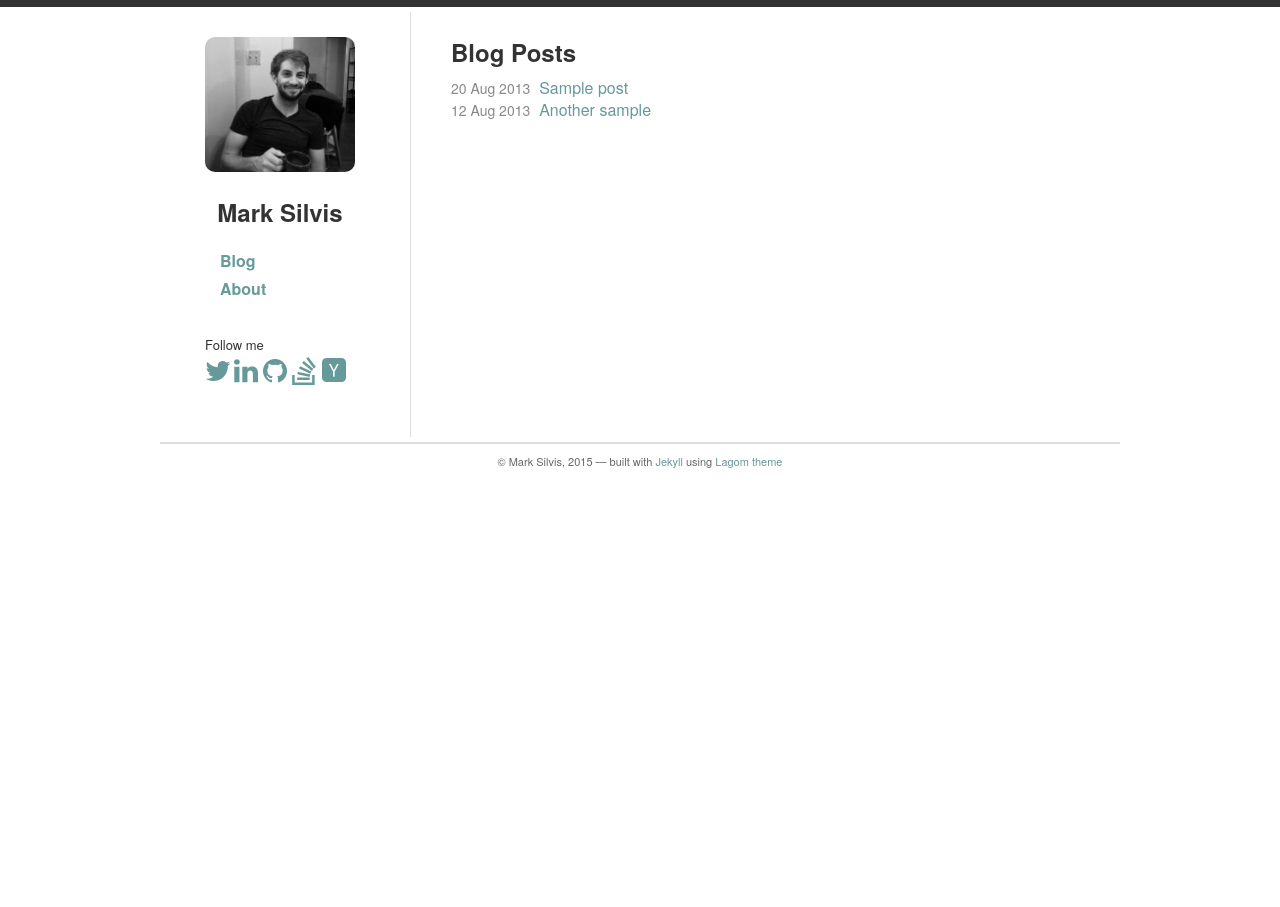
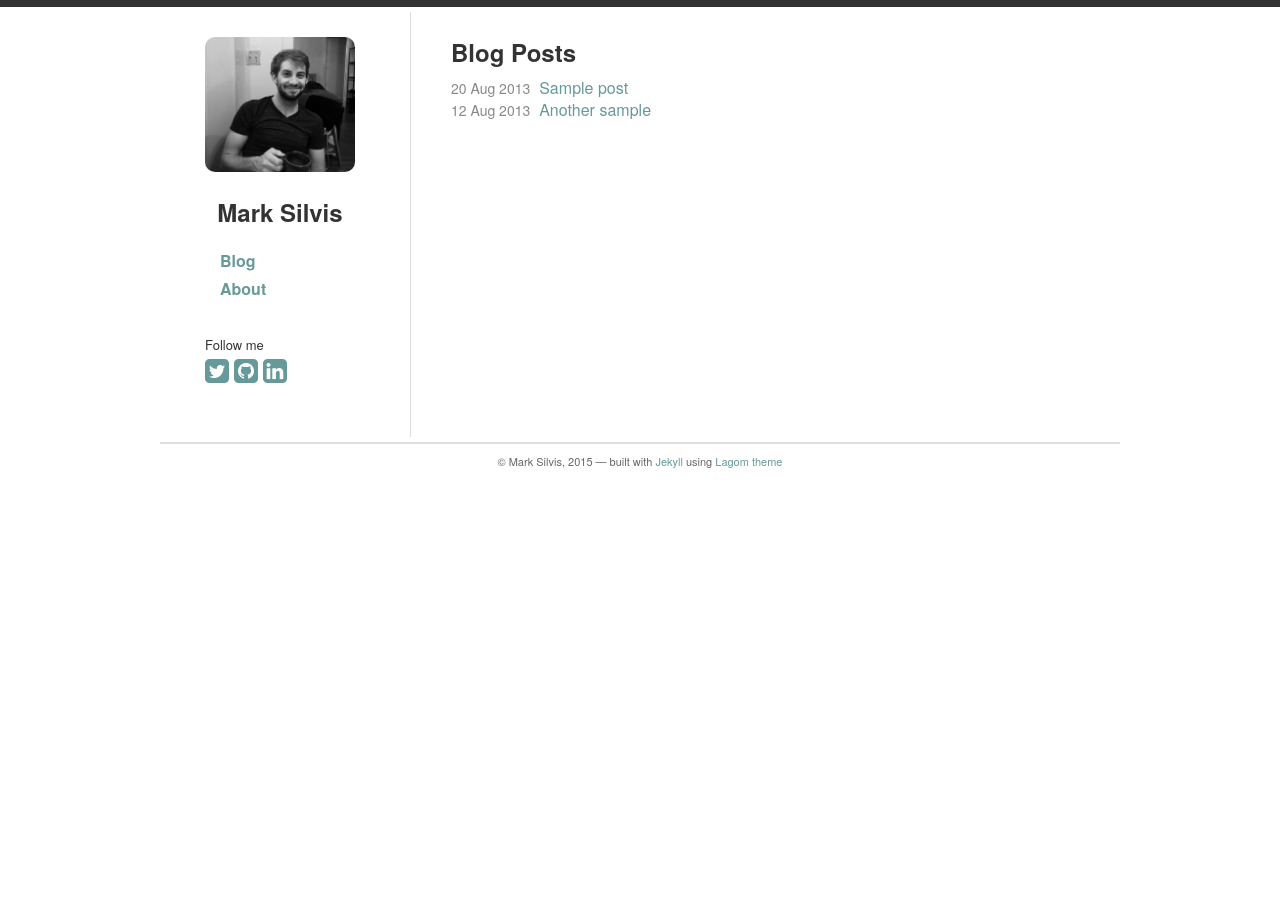
Before and after one commit to marksilvis/marksilvis.github.io, a Jekyll site: the page built from index.html, in a window 1280 px wide. Built offline with Jekyll 4.4.1, drawn with Linux system fonts in a browser that asks for light colours; nearby versions of some CDN libraries.

Commit message:
fixed social links

```diff
--- a/_data/theme.yml
+++ b/_data/theme.yml
@@ -10,8 +10,8 @@ social:
   github: marksilvis
   # bitbucket: marksilvis
   twitter: marksilvis
-  hacker_news: mrks_
-  stackoverflow: 3750550
+  # hacker_news: mrks_
+  # stackoverflow: 3750550
   linkedin: marksilvis
   #stackexchange:
   #facebook:
--- a/_includes/social.html
+++ b/_includes/social.html
@@ -3,25 +3,25 @@
   <br/>
   {% if site.data.theme.social.twitter %}
   <a title="{{ site.data.theme.social.twitter }} on Twitter" href="https://twitter.com/{{ site.data.theme.social.twitter }}">
-    <i class="fa fa-twitter"></i>
-  </a>
-  {% endif %}
-
-  {% if site.data.theme.social.linkedin %}
-  <a title="{{ site.data.theme.name }} on LinkedIn" href="https://www.linkedin.com/in/{{ site.data.theme.social.linkedin }}">
-    <i class="fa fa-linkedin"></i>
+    <i class="fa fa-twitter-square"></i>
   </a>
   {% endif %}
 
   {% if site.data.theme.social.github %}
   <a title="{{ site.data.theme.social.github }} on Github" href="https://github.com/{{ site.data.theme.social.github }}">
-    <i class="fa fa-github"></i>
+    <i class="fa fa-github-square"></i>
   </a>
   {% endif %}
 
   {% if site.data.theme.social.bitbucket %}
   <a title="{{ site.data.theme.social.bitbucket }} on Bitbucket" href="https://bitbucket.com/{{ site.data.theme.social.bitbucket }}/">
     <i class="fa fa-bitbucket-square"></i>
+  </a>
+  {% endif %}
+
+  {% if site.data.theme.social.linkedin %}
+  <a title="{{ site.data.theme.name }} on LinkedIn" href="https://www.linkedin.com/in/{{ site.data.theme.social.linkedin }}">
+    <i class="fa fa-linkedin-square"></i>
   </a>
   {% endif %}
 
```
